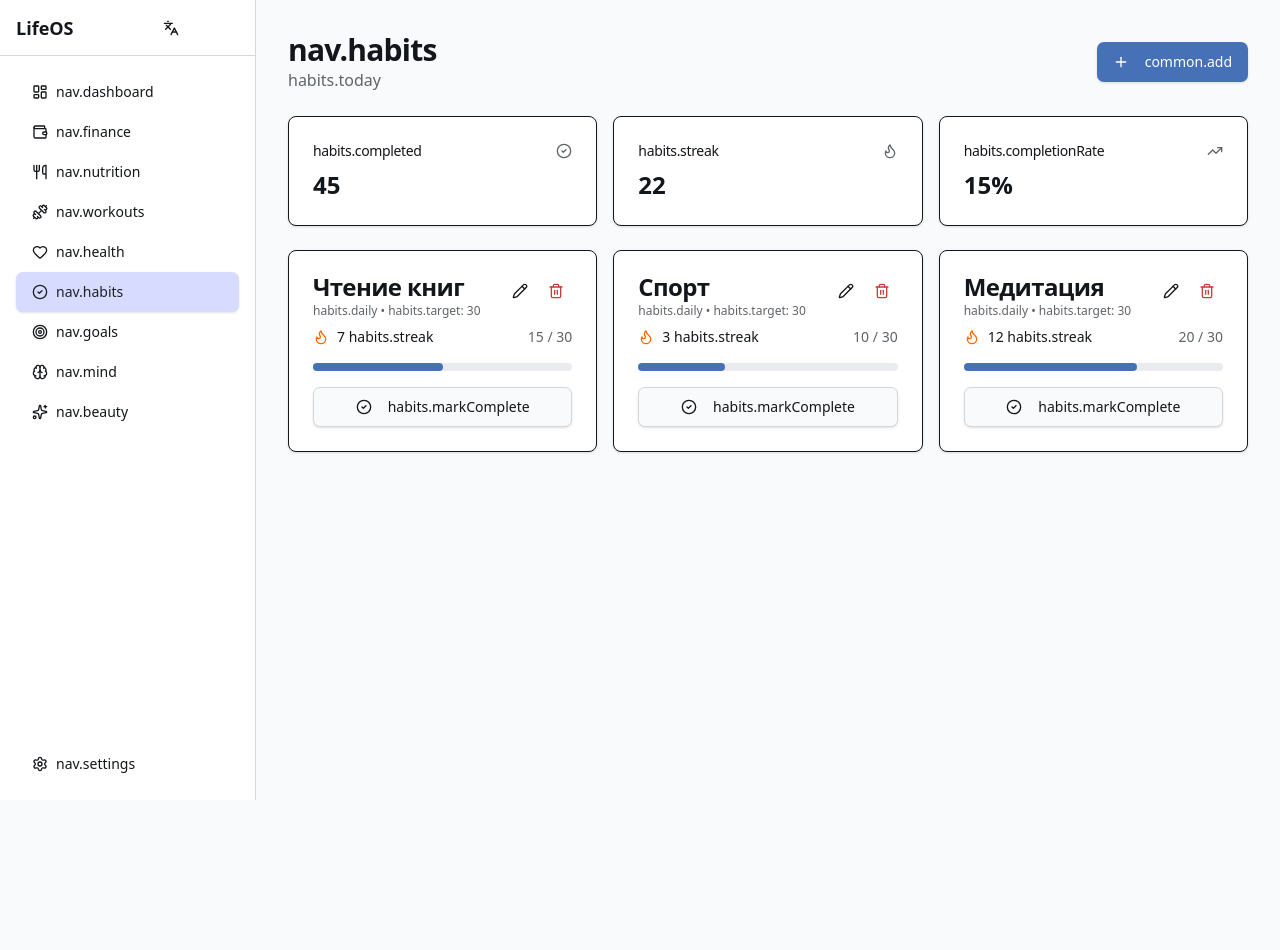
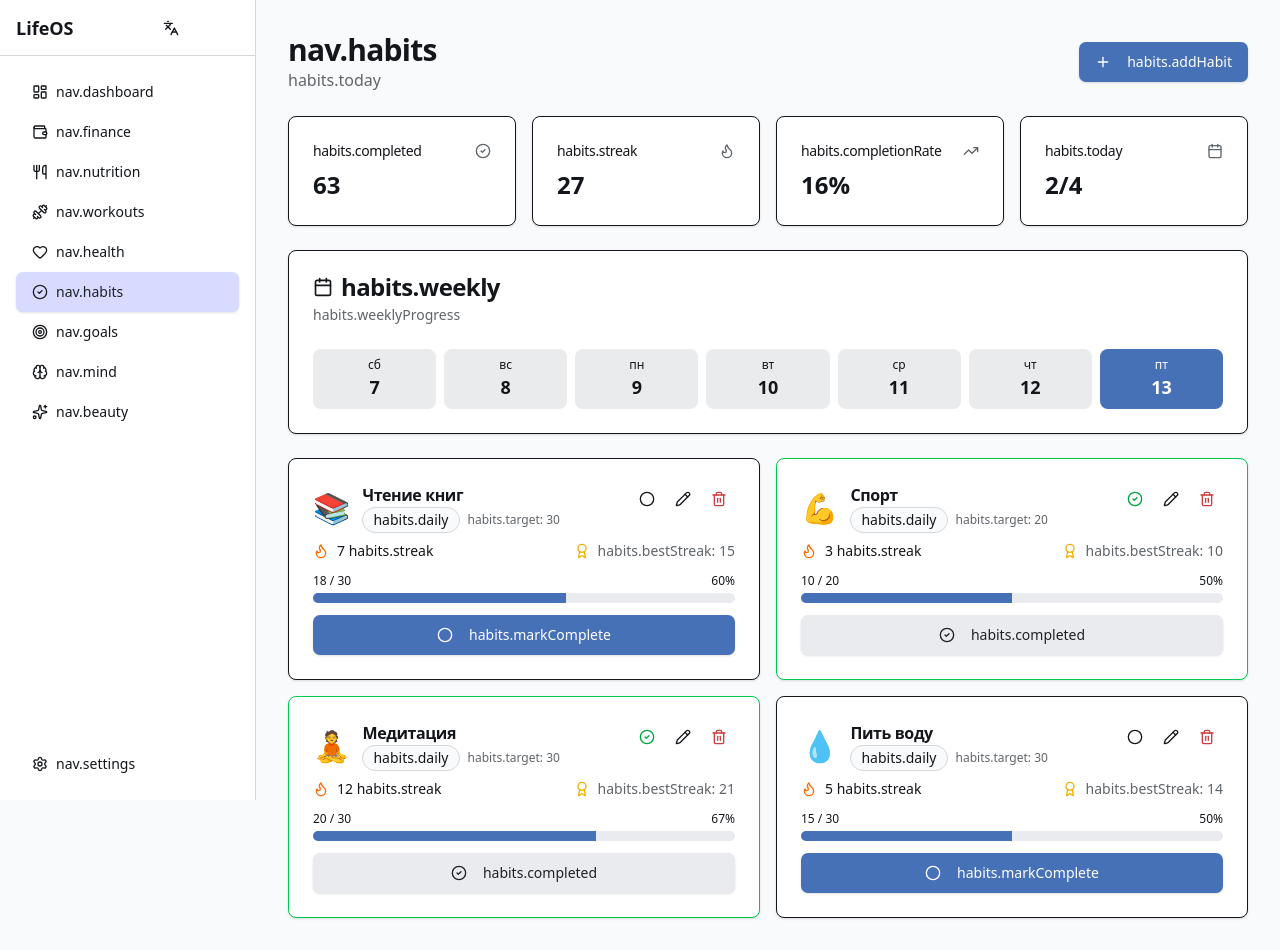
Before and after one commit to bairrrich/13.03.25_LifeOS, a Next.js app: page /habits in a window 1280 px wide. Before the commit the page ends 800 px from the top, so only its background shows below. Built offline with nearby package versions, Linux system fonts and the light colour scheme; what i18next-resources-to-backend would draw is missing.

Commit message:
feat: Habits page with calendar and stats

```diff
--- a/public/locales/ru/common.json
+++ b/public/locales/ru/common.json
@@ -147,7 +147,7 @@
     "budgetsOver": "бюджет(а) превышено"
   },
   "habits": {
-    "streak": "Серия",
+    "streak": "дней серия",
     "completed": "Выполнено",
     "missed": "Пропущено",
     "today": "Сегодня",
@@ -162,7 +162,9 @@
     "bestStreak": "Лучшая серия",
     "completionRate": "Процент выполнения",
     "markComplete": "Отметить выполненным",
-    "markMissed": "Отметить пропущенным"
+    "markMissed": "Отметить пропущенным",
+    "weeklyProgress": "Прогресс за неделю",
+    "progress": "Прогресс"
   },
   "nutrition": {
     "foods": "Продукты",
--- a/src/app/habits/page.tsx
+++ b/src/app/habits/page.tsx
@@ -8,8 +8,9 @@ import { Card, CardContent, CardHeader, CardTitle, CardDescription } from '@/ui/
 import { Input } from '@/ui/components/input';
 import { Select } from '@/ui/components/select';
 import { Dialog, DialogContent, DialogHeader, DialogTitle, DialogTrigger, DialogFooter, DialogDescription } from '@/ui/components/dialog';
-import { Plus, CheckCircle2, Circle, Flame, TrendingUp, Trash2, Pencil } from 'lucide-react';
-import { cn } from '@/shared/lib/cn';
+import { Plus, CheckCircle2, Circle, Flame, TrendingUp, Trash2, Pencil, Calendar, Award, Target } from 'lucide-react';
+import { Badge } from '@/ui/components/badge';
+import { ProgressBar } from '@/ui/components/progress-bar';
 
 interface Habit {
   id: string;
@@ -17,14 +18,62 @@ interface Habit {
   frequency: 'daily' | 'weekly' | 'monthly';
   target: number;
   streak: number;
+  bestStreak: number;
   completed: number;
+  completedDates: number[];
   color?: string;
+  icon?: string;
 }
 
 const mockHabits: Habit[] = [
-  { id: '1', name: 'Чтение книг', frequency: 'daily', target: 30, streak: 7, completed: 15, color: 'blue' },
-  { id: '2', name: 'Спорт', frequency: 'daily', target: 30, streak: 3, completed: 10, color: 'green' },
-  { id: '3', name: 'Медитация', frequency: 'daily', target: 30, streak: 12, completed: 20, color: 'purple' },
+  {
+    id: '1',
+    name: 'Чтение книг',
+    frequency: 'daily',
+    target: 30,
+    streak: 7,
+    bestStreak: 15,
+    completed: 18,
+    completedDates: [Date.now() - 86400000, Date.now() - 172800000],
+    color: 'blue',
+    icon: '📚',
+  },
+  {
+    id: '2',
+    name: 'Спорт',
+    frequency: 'daily',
+    target: 20,
+    streak: 3,
+    bestStreak: 10,
+    completed: 10,
+    completedDates: [Date.now()],
+    color: 'green',
+    icon: '💪',
+  },
+  {
+    id: '3',
+    name: 'Медитация',
+    frequency: 'daily',
+    target: 30,
+    streak: 12,
+    bestStreak: 21,
+    completed: 20,
+    completedDates: [Date.now()],
+    color: 'purple',
+    icon: '🧘',
+  },
+  {
+    id: '4',
+    name: 'Пить воду',
+    frequency: 'daily',
+    target: 30,
+    streak: 5,
+    bestStreak: 14,
+    completed: 15,
+    completedDates: [],
+    color: 'cyan',
+    icon: '💧',
+  },
 ];
 
 export default function HabitsPage() {
@@ -32,10 +81,13 @@ export default function HabitsPage() {
   const [habits, setHabits] = useState<Habit[]>(mockHabits);
   const [isDialogOpen, setIsDialogOpen] = useState(false);
   const [editingHabit, setEditingHabit] = useState<Habit | null>(null);
+  const [selectedHabit, setSelectedHabit] = useState<Habit | null>(null);
 
   const totalCompleted = habits.reduce((sum, h) => sum + h.completed, 0);
   const totalStreak = habits.reduce((sum, h) => sum + h.streak, 0);
   const avgCompletion = habits.length > 0 ? Math.round(totalCompleted / habits.length) : 0;
+  const today = new Date();
+  const currentDay = today.getDay();
 
   const handleSubmit = (e: React.FormEvent<HTMLFormElement>) => {
     e.preventDefault();
@@ -44,11 +96,14 @@ export default function HabitsPage() {
     const newHabit: Habit = {
       id: editingHabit?.id || Date.now().toString(),
       name: formData.get('name') as string,
-      frequency: formData.get('frequency') as 'daily' | 'weekly' | 'monthly',
+      frequency: formData.get('frequency') as Habit['frequency'],
       target: Number(formData.get('target')),
       streak: editingHabit?.streak || 0,
+      bestStreak: editingHabit?.bestStreak || 0,
       completed: editingHabit?.completed || 0,
+      completedDates: editingHabit?.completedDates || [],
       color: editingHabit?.color,
+      icon: editingHabit?.icon,
     };
 
     if (editingHabit) {
@@ -64,11 +119,32 @@ export default function HabitsPage() {
   const toggleHabit = (id: string) => {
     setHabits(habits.map(h => {
       if (h.id === id) {
+        const isCompletedToday = h.completedDates.some(d => {
+          const habitDate = new Date(d);
+          const todayDate = new Date();
+          return habitDate.toDateString() === todayDate.toDateString();
+        });
+
+        if (isCompletedToday) {
+          return {
+            ...h,
+            completed: Math.max(0, h.completed - 1),
+            streak: Math.max(0, h.streak - 1),
+            completedDates: h.completedDates.filter(d => {
+              const habitDate = new Date(d);
+              const todayDate = new Date();
+              return habitDate.toDateString() !== todayDate.toDateString();
+            }),
+          };
+        } else {
           return {
             ...h,
             completed: h.completed + 1,
             streak: h.streak + 1,
+            bestStreak: Math.max(h.bestStreak, h.streak + 1),
+            completedDates: [...h.completedDates, Date.now()],
           };
+        }
       }
       return h;
     }));
@@ -83,6 +159,39 @@ export default function HabitsPage() {
     setHabits(habits.filter(h => h.id !== id));
   };
 
+  const isCompletedToday = (habit: Habit) => {
+    return habit.completedDates.some(d => {
+      const habitDate = new Date(d);
+      const todayDate = new Date();
+      return habitDate.toDateString() === todayDate.toDateString();
+    });
+  };
+
+  const getColorClass = (color?: string) => {
+    const colors: Record<string, string> = {
+      blue: 'bg-blue-100 text-blue-700',
+      green: 'bg-green-100 text-green-700',
+      purple: 'bg-purple-100 text-purple-700',
+      cyan: 'bg-cyan-100 text-cyan-700',
+      orange: 'bg-orange-100 text-orange-700',
+      pink: 'bg-pink-100 text-pink-700',
+    };
+    return colors[color || 'gray'] || 'bg-gray-100 text-gray-700';
+  };
+
+  const getWeekDays = () => {
+    const days = [];
+    const today = new Date();
+    for (let i = 6; i >= 0; i--) {
+      const date = new Date(today);
+      date.setDate(date.getDate() - i);
+      days.push(date);
+    }
+    return days;
+  };
+
+  const weekDays = getWeekDays();
+
   return (
     <AppLayout>
       <div className="space-y-6">
@@ -96,7 +205,7 @@ export default function HabitsPage() {
             <DialogTrigger asChild>
               <Button onClick={() => setEditingHabit(null)}>
                 <Plus className="mr-2 h-4 w-4" />
-                {t('common.add')}
+                {t('habits.addHabit')}
               </Button>
             </DialogTrigger>
             <DialogContent>
@@ -109,12 +218,7 @@ export default function HabitsPage() {
                 </DialogDescription>
               </DialogHeader>
               <form onSubmit={handleSubmit} className="space-y-4">
-                <Input
-                  name="name"
-                  label={t('habits.habitName')}
-                  defaultValue={editingHabit?.name}
-                  required
-                />
+                <Input name="name" label={t('habits.habitName')} defaultValue={editingHabit?.name} required />
                 <Select
                   name="frequency"
                   label={t('habits.frequency')}
@@ -146,7 +250,7 @@ export default function HabitsPage() {
         </div>
 
         {/* Summary Cards */}
-        <div className="grid gap-4 md:grid-cols-3">
+        <div className="grid gap-4 md:grid-cols-4">
           <Card>
             <CardHeader className="flex flex-row items-center justify-between space-y-0 pb-2">
               <CardTitle className="text-sm font-medium">{t('habits.completed')}</CardTitle>
@@ -174,28 +278,81 @@ export default function HabitsPage() {
               <div className="text-2xl font-bold">{avgCompletion}%</div>
             </CardContent>
           </Card>
+          <Card>
+            <CardHeader className="flex flex-row items-center justify-between space-y-0 pb-2">
+              <CardTitle className="text-sm font-medium">{t('habits.today')}</CardTitle>
+              <Calendar className="h-4 w-4 text-muted-foreground" />
+            </CardHeader>
+            <CardContent>
+              <div className="text-2xl font-bold">
+                {habits.filter(h => isCompletedToday(h)).length}/{habits.length}
+              </div>
+            </CardContent>
+          </Card>
         </div>
 
-        {/* Habits List */}
-        <div className="grid gap-4 md:grid-cols-2 lg:grid-cols-3">
-          {habits.length === 0 ? (
-            <Card className="col-span-full">
-              <CardContent className="text-center text-muted-foreground py-8">
-                {t('common.noData')}
+        {/* Weekly Calendar */}
+        <Card>
+          <CardHeader>
+            <CardTitle className="flex items-center gap-2">
+              <Calendar className="h-5 w-5" />
+              {t('habits.weekly')}
+            </CardTitle>
+            <CardDescription>{t('habits.weeklyProgress')}</CardDescription>
+          </CardHeader>
+          <CardContent>
+            <div className="grid grid-cols-7 gap-2">
+              {weekDays.map((date, index) => {
+                const dayName = date.toLocaleDateString('ru-RU', { weekday: 'short' });
+                const dayNum = date.getDate();
+                const isToday = date.toDateString() === new Date().toDateString();
+
+                return (
+                  <div key={index} className={`text-center p-2 rounded-lg ${isToday ? 'bg-primary text-primary-foreground' : 'bg-muted'}`}>
+                    <div className="text-xs font-medium">{dayName}</div>
+                    <div className="text-lg font-bold">{dayNum}</div>
+                  </div>
+                );
+              })}
+            </div>
           </CardContent>
         </Card>
-          ) : (
-            habits.map((habit) => (
-              <Card key={habit.id}>
+
+        {/* Habits Grid */}
+        <div className="grid gap-4 md:grid-cols-2">
+          {habits.map((habit) => {
+            const progress = Math.min((habit.completed / habit.target) * 100, 100);
+            const completedToday = isCompletedToday(habit);
+
+            return (
+              <Card key={habit.id} className={completedToday ? 'border-green-500' : ''}>
                 <CardHeader className="pb-2">
                   <div className="flex items-start justify-between">
-                    <div className="space-y-1">
-                      <CardTitle>{habit.name}</CardTitle>
-                      <CardDescription className="text-xs">
-                        {t(`habits.${habit.frequency}`)} • {t('habits.target')}: {habit.target}
-                      </CardDescription>
+                    <div className="flex items-center gap-3">
+                      <span className="text-3xl">{habit.icon}</span>
+                      <div>
+                        <CardTitle className="text-base">{habit.name}</CardTitle>
+                        <div className="flex items-center gap-2">
+                          <Badge variant="outline">{t(`habits.${habit.frequency}`)}</Badge>
+                          <span className="text-xs text-muted-foreground">
+                            {t('habits.target')}: {habit.target}
+                          </span>
+                        </div>
+                      </div>
                     </div>
                     <div className="flex gap-1">
+                      <Button
+                        variant="ghost"
+                        size="icon"
+                        className="h-8 w-8"
+                        onClick={() => toggleHabit(habit.id)}
+                      >
+                        {completedToday ? (
+                          <CheckCircle2 className="h-5 w-5 text-green-600" />
+                        ) : (
+                          <Circle className="h-5 w-5" />
+                        )}
+                      </Button>
                       <Button
                         variant="ghost"
                         size="icon"
@@ -215,34 +372,49 @@ export default function HabitsPage() {
                     </div>
                   </div>
                 </CardHeader>
-                <CardContent className="space-y-4">
+                <CardContent className="space-y-3">
                   <div className="flex items-center justify-between">
                     <div className="flex items-center gap-2">
                       <Flame className="h-4 w-4 text-orange-500" />
-                      <span className="text-sm font-medium">{habit.streak} {t('habits.streak')}</span>
-                    </div>
-                    <span className="text-sm text-muted-foreground">
-                      {habit.completed} / {habit.target}
+                      <span className="text-sm font-medium">
+                        {habit.streak} {t('habits.streak')}
                       </span>
                     </div>
-                  <div className="w-full bg-secondary rounded-full h-2">
-                    <div
-                      className="bg-primary h-2 rounded-full transition-all"
-                      style={{ width: `${Math.min((habit.completed / habit.target) * 100, 100)}%` }}
-                    />
+                    <div className="flex items-center gap-2">
+                      <Award className="h-4 w-4 text-yellow-500" />
+                      <span className="text-sm text-muted-foreground">
+                        {t('habits.bestStreak')}: {habit.bestStreak}
+                      </span>
+                    </div>
+                  </div>
+                  <div className="space-y-1">
+                    <div className="flex justify-between text-xs">
+                      <span>{habit.completed} / {habit.target}</span>
+                      <span>{Math.round(progress)}%</span>
+                    </div>
+                    <ProgressBar value={progress} showLabel={false} />
                   </div>
                   <Button
                     className="w-full"
                     onClick={() => toggleHabit(habit.id)}
-                    variant="outline"
+                    variant={completedToday ? 'secondary' : 'default'}
                   >
+                    {completedToday ? (
+                      <>
                         <CheckCircle2 className="mr-2 h-4 w-4" />
+                        {t('habits.completed')}
+                      </>
+                    ) : (
+                      <>
+                        <Circle className="mr-2 h-4 w-4" />
                         {t('habits.markComplete')}
+                      </>
+                    )}
                   </Button>
                 </CardContent>
               </Card>
-            ))
-          )}
+            );
+          })}
         </div>
       </div>
     </AppLayout>
```
Lines whose indentation alone changed are shown as unchanged.
